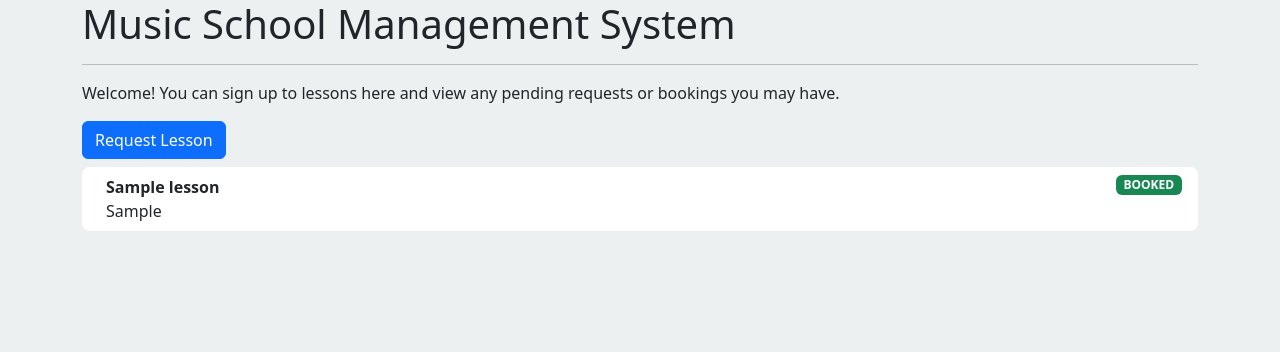
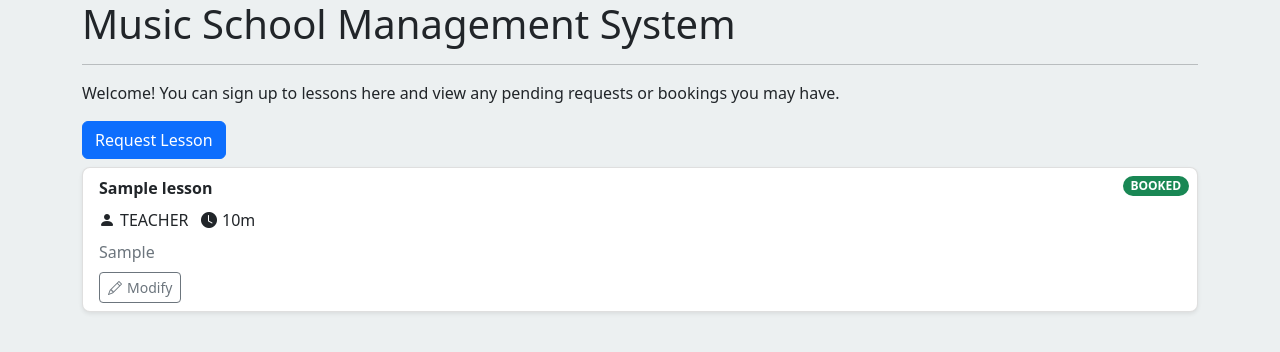
Before and after one commit to ubkh/seg-msms, a Django app: page /home/ in a window 1280 px wide. Shown: the top 352 px of the page. Run offline with Django 4.2, Linux system fonts and the light colour scheme; a user stored in the database is signed in; tables that the repository leaves empty hold one stand-in row (values such as "Sample post").

Commit message:
Added Bootstrap icon support and minor styling updates

```diff
--- a/lessons/models.py
+++ b/lessons/models.py
@@ -96,7 +96,7 @@ class Lesson(models.Model):
     hour = models.TimeField(default=timezone.now)
     number_of_lessons = models.IntegerField(default=1)
     interval = models.IntegerField()
-    duration = models.DurationField()
+    duration = models.IntegerField()
     title = models.TextField(max_length=20, default="Title")
     information = models.TextField(max_length=280) # we can add more later
 
--- a/lessons/templates/base.html
+++ b/lessons/templates/base.html
@@ -13,5 +13,6 @@
         {% block body %}{% endblock %}
     </body>
     <script src="https://cdn.jsdelivr.net/npm/bootstrap@5.2.2/dist/js/bootstrap.bundle.min.js" integrity="sha384-OERcA2EqjJCMA+/3y+gxIOqMEjwtxJY7qPCqsdltbNJuaOe923+mo//f6V8Qbsw3" crossorigin="anonymous"></script>
+    <link rel="stylesheet" href="https://cdn.jsdelivr.net/npm/bootstrap-icons@1.10.1/font/bootstrap-icons.css">
 </body>
 </html>
--- a/lessons/templates/home.html
+++ b/lessons/templates/home.html
@@ -10,19 +10,23 @@
     <div class="mt-2 container">
         <ul class="list-group list-group-light">
             {% for l in lessons %}
-            <li class="list-group-item d-flex justify-content-between align-items-start px-3 border-0 rounded-3 mb-2">
+            <li class="list-group-item d-flex justify-content-between align-items-start px-2 rounded-3 mb-3 shadow-sm">
                 <div class="ms-2 me-auto">
-                  <div class="fw-bold">{{ l.title }}</div>
-                  {{ l.information }}
+                  <div class="fw-bold mb-2">{{ l.title }}</div>
+                  <div class="mb-2" style="font-size: 1rem;">
+                    <i class="bi bi-person-fill" style="padding-right: 5px;"></i>TEACHER &nbsp;
+                    <i class="bi bi-clock-fill" style="padding-right: 5px;"></i>{{ l.duration }}m&nbsp;
+                  </div>
+                  <p class="text-muted mb-2">{{ l.information }}</p>
+                  <a class="btn btn-outline-secondary btn-sm" href="#"><i class="bi bi-pencil" style="padding-right: 5px;"></i>Modify</a>
                 </div>
                 {% if l.fulfilled is False %}
-                    <span class="badge badge-pill" style="background-color: orange;">REQUESTED</span>
+                    <span class="badge rounded-pill" style="background-color: orange;">REQUESTED</span>
                 {% else %}
-                    <span class="badge badge-pill bg-success">BOOKED</span>
+                    <span class="badge rounded-pill bg-success">BOOKED</span>
                 {% endif %}
               </li>
             {% endfor %}
         </ul>
     </div>
-    <script src="https://cdn.jsdelivr.net/npm/bootstrap@5.2.2/dist/js/bootstrap.bundle.min.js" integrity="sha384-OERcA2EqjJCMA+/3y+gxIOqMEjwtxJY7qPCqsdltbNJuaOe923+mo//f6V8Qbsw3" crossorigin="anonymous"></script>
 {% endblock %}
```
Also changed, not shown: lessons/migrations/0007_alter_lesson_duration.py (added).
